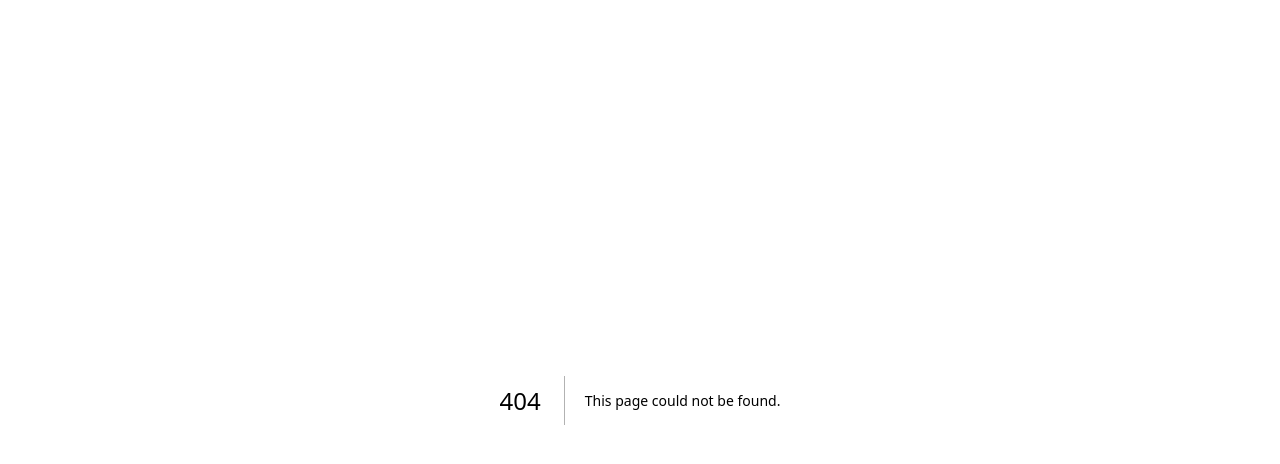
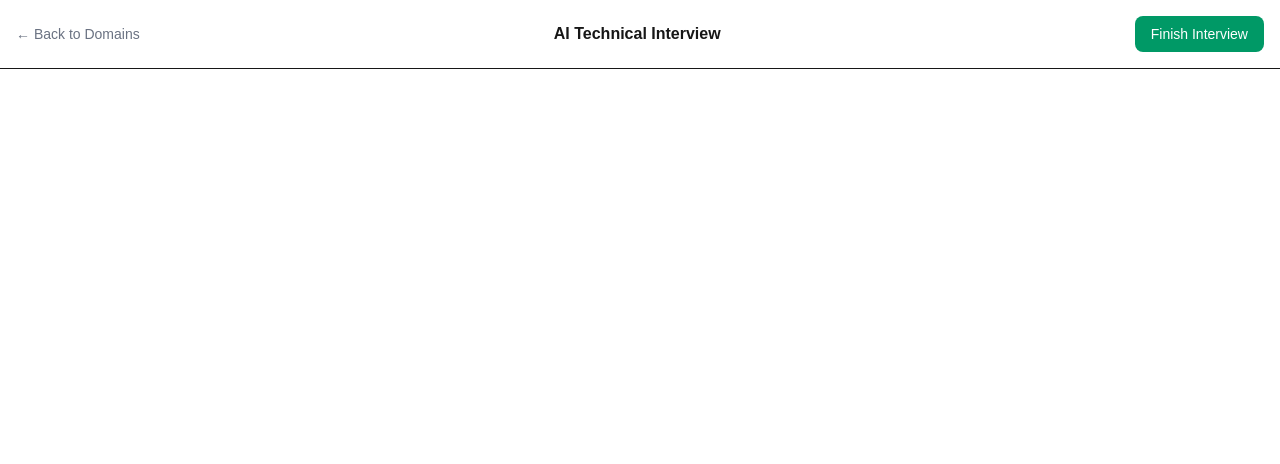
Before and after one commit to Bhan-upriya/interview-agent, a Next.js app: page /interview in a window 1280 px wide. Before the commit this address had no page. Shown: the top 464 px of the page. Built offline with nearby package versions, Linux system fonts and the light colour scheme.

Commit message:
Add back button and fix navigation to domain selection

```diff
--- /dev/null
+++ b/src/app/interview/page.tsx
@@ -0,0 +1,25 @@
+'use client';
+import { useState } from 'react';
+import { Header } from '@/components/Header';
+import { EvaluationModal } from '@/components/EvaluationModal';
+
+export default function InterviewPage() {
+  const [showModal, setShowModal] = useState(false);
+
+  return (
+    <div className="flex flex-col h-screen">
+      {/* Header with Back & Finish buttons */}
+      <Header onFinishInterview={() => setShowModal(true)} />
+
+      {/* Main Chat / Interview Body */}
+      <main className="flex-1">
+        {/* Your chat history and input box */}
+      </main>
+
+      {/* Pop-up modal shows when showModal is true */}
+      {showModal && (
+        <EvaluationModal onClose={() => setShowModal(false)} />
+      )}
+    </div>
+  );
+}
--- /dev/null
+++ b/src/components/EvaluationModal.tsx
@@ -0,0 +1,26 @@
+import { useRouter } from 'next/navigation';
+
+export function EvaluationModal({ onClose }: { onClose: () => void }) {
+  const router = useRouter();
+
+  const handleCloseAndExit = () => {
+    // 1. Close the modal
+    onClose();
+    // 2. Go back to the domain selection page
+    router.push('/domain-selection'); // Adjust path if your route is named differently
+  };
+
+  return (
+    <div>
+      {/* Your existing modal content */}
+
+      {/* UPDATE THIS BUTTON */}
+      <button
+        onClick={handleCloseAndExit}
+        className="px-4 py-2 bg-black text-white rounded-lg"
+      >
+        Close Report & Pick New Domain
+      </button>
+    </div>
+  );
+}
--- /dev/null
+++ b/src/components/Header.tsx
@@ -0,0 +1,30 @@
+import { useRouter } from 'next/navigation';
+
+export function Header({ onFinishInterview }: { onFinishInterview: () => void }) {
+  const router = useRouter();
+
+  return (
+    <header className="flex items-center justify-between p-4 border-b">
+
+      {/* 1. PASTE THIS ON THE LEFT SIDE (Back Button) */}
+      <button
+        onClick={() => router.push('/domain-selection')}
+        className="text-sm text-gray-500 hover:text-black flex items-center gap-1"
+      >
+        ← Back to Domains
+      </button>
+
+      {/* Your existing title / agent name */}
+      <h1 className="font-bold">AI Technical Interview</h1>
+
+      {/* 2. PASTE THIS ON THE RIGHT SIDE (Finish Interview Button) */}
+      <button
+        onClick={onFinishInterview}
+        className="bg-emerald-600 hover:bg-emerald-700 text-white px-4 py-2 rounded-lg text-sm font-medium"
+      >
+        Finish Interview
+      </button>
+
+    </header>
+  );
+}
```
